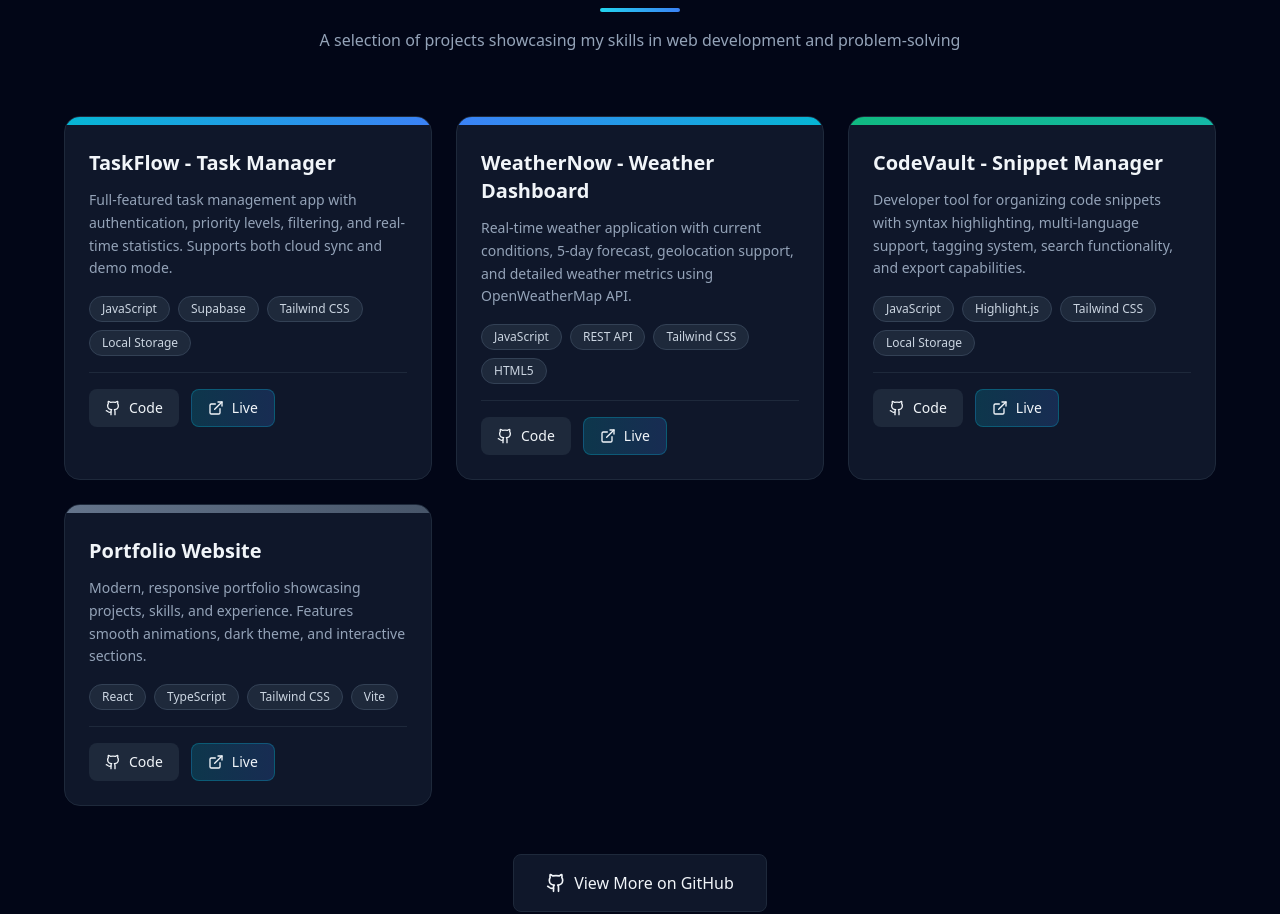
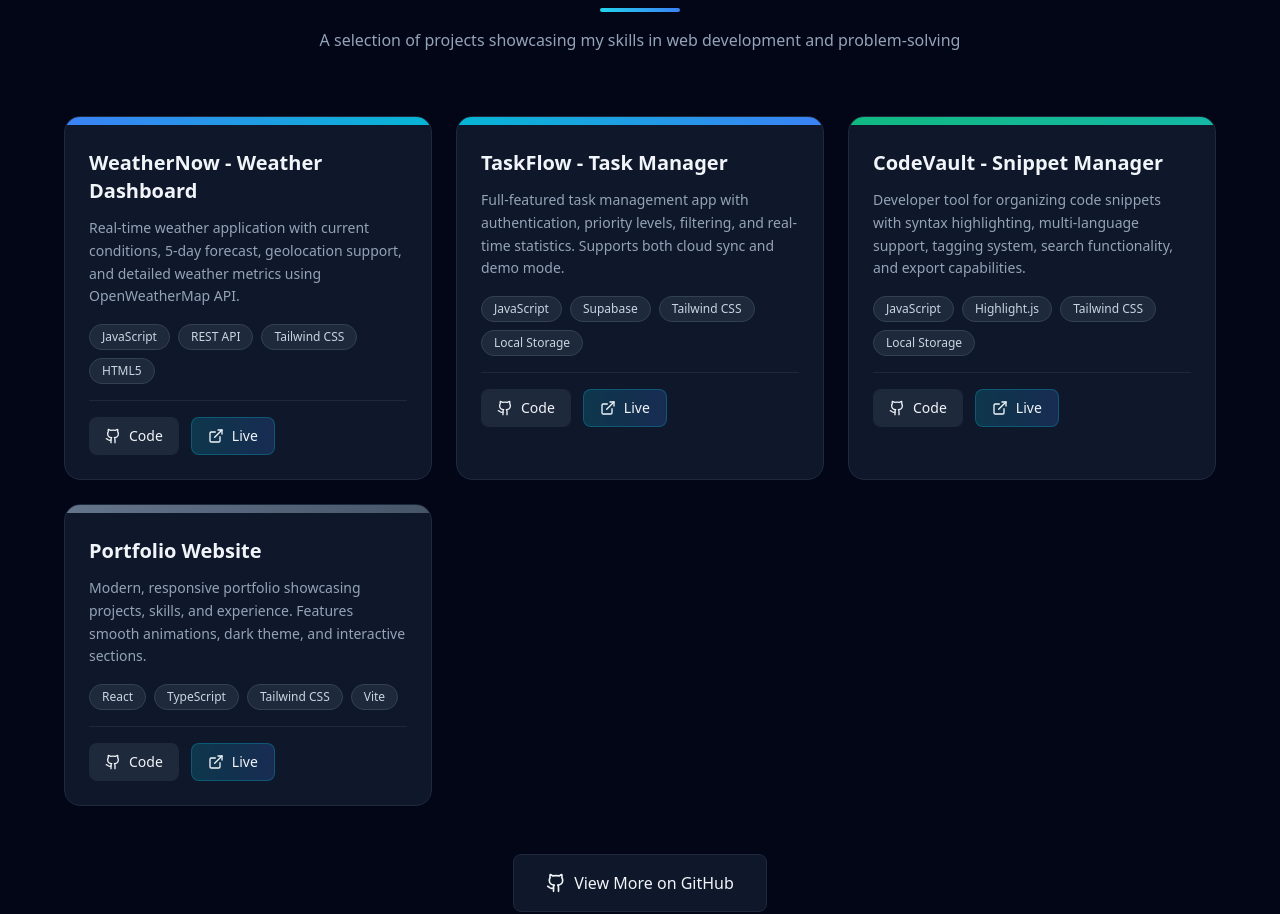
Before and after one commit to DarkSorcerer14/ayush-aryan-portfolio, a React (Vite) app: page / in a window 1280 px wide. Shown: the part 3240-4154 px from the top of the page. Built offline with nearby package versions, Linux system fonts and the light colour scheme.

Commit message:
Update Projects.tsx

```diff
--- a/src/components/Projects.tsx
+++ b/src/components/Projects.tsx
@@ -12,6 +12,15 @@ interface Project {
 const Projects: React.FC = () => {
   const projects: Project[] = [
     {
+      title: 'WeatherNow - Weather Dashboard',
+      description:
+        'Real-time weather application with current conditions, 5-day forecast, geolocation support, and detailed weather metrics using OpenWeatherMap API.',
+      tech: ['JavaScript', 'REST API', 'Tailwind CSS', 'HTML5'],
+      gradient: 'from-blue-500 to-cyan-500',
+      github: 'https://github.com/DarkSorcerer14/weather-dashboard',
+      live: 'https://darksorcerer14.github.io/weather-dashboard/',
+    },
+    {
       title: 'TaskFlow - Task Manager',
       description:
         'Full-featured task management app with authentication, priority levels, filtering, and real-time statistics. Supports both cloud sync and demo mode.',
@@ -19,15 +28,6 @@ const Projects: React.FC = () => {
       gradient: 'from-cyan-500 to-blue-500',
       github: 'https://github.com/DarkSorcerer14/taskflow-smart-manager',
       live: 'https://darksorcerer14.github.io/taskflow-smart-manager/',
-    },
-    {
-      title: 'WeatherNow - Weather Dashboard',
-      description:
-        'Real-time weather application with current conditions, 5-day forecast, geolocation support, and detailed weather metrics using OpenWeatherMap API.',
-      tech: ['JavaScript', 'REST API', 'Tailwind CSS', 'HTML5'],
-      gradient: 'from-blue-500 to-cyan-500',
-      github: 'https://github.com/DarkSorcerer14/weather-dashboard',
-      live: 'https://darksorcerer14.github.io/weather-dashboard/',
     },
     {
       title: 'CodeVault - Snippet Manager',
```
